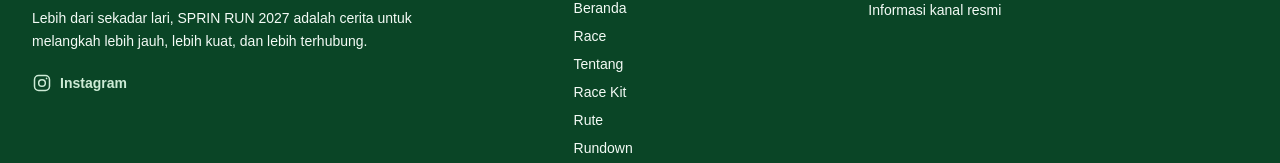
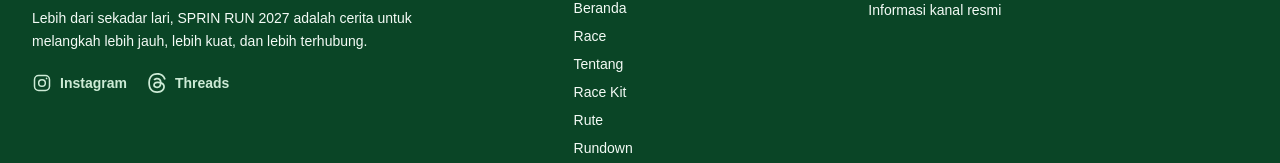
Before and after one commit to moeda-team/sprinrun2027, a Next.js app: page / in a window 1280 px wide. Shown: the part 7214-7377 px from the top of the page. Built offline with nearby package versions, Linux system fonts and the light colour scheme; no server answers.

Commit message:
feat: add Threads link to Footer and organize social media icons

```diff
--- a/src/components/layout/Footer.tsx
+++ b/src/components/layout/Footer.tsx
@@ -9,12 +9,13 @@ export function Footer() {
           <div className="max-w-sm">
             <a href="#home" className="font-display text-2xl uppercase italic tracking-tight">SPRIN RUN <span className="text-off-white">2027</span></a>
             <p className="mt-4 text-sm leading-relaxed text-off-white/60">Lebih dari sekadar lari, SPRIN RUN 2027 adalah cerita untuk melangkah lebih jauh, lebih kuat, dan lebih terhubung.</p>
+            <div className="mt-5 flex flex-wrap gap-x-5 gap-y-2">
               <a
                 href="https://www.instagram.com/sprinrun2027"
                 target="_blank"
                 rel="noopener noreferrer"
                 aria-label="Instagram SPRIN RUN 2027 (buka di tab baru)"
-              className="mt-5 inline-flex items-center gap-2 text-sm font-semibold text-soft-mint transition-colors hover:text-off-white"
+                className="inline-flex items-center gap-2 text-sm font-semibold text-soft-mint transition-colors hover:text-off-white"
               >
                 <svg aria-hidden="true" viewBox="0 0 24 24" fill="none" className="h-5 w-5" xmlns="http://www.w3.org/2000/svg">
                   <rect x="3" y="3" width="18" height="18" rx="5" stroke="currentColor" strokeWidth="1.8" />
@@ -23,6 +24,19 @@ export function Footer() {
                 </svg>
                 Instagram
               </a>
+              <a
+                href="https://www.threads.com/@sprinrun2027"
+                target="_blank"
+                rel="noopener noreferrer"
+                aria-label="Threads SPRIN RUN 2027 (buka di tab baru)"
+                className="inline-flex items-center gap-2 text-sm font-semibold text-soft-mint transition-colors hover:text-off-white"
+              >
+                <svg aria-hidden="true" viewBox="0 0 24 24" fill="currentColor" className="h-5 w-5" xmlns="http://www.w3.org/2000/svg">
+                  <path d="M12.186 24h-.007c-3.581-.024-6.334-1.205-8.184-3.509C2.35 18.44 1.5 15.586 1.472 12.01v-.017c.03-3.579.879-6.43 2.525-8.482C5.845 1.205 8.6.024 12.18 0h.014c2.746.02 5.043.725 6.826 2.098 1.677 1.29 2.858 3.13 3.509 5.467l-2.04.569c-1.104-3.96-3.898-5.984-8.304-6.015-2.91.022-5.11.936-6.54 2.717C4.307 6.504 3.616 8.914 3.589 12c.027 3.086.718 5.496 2.057 7.164 1.43 1.783 3.631 2.698 6.54 2.717 2.623-.02 4.358-.631 5.8-2.045 1.647-1.613 1.618-3.593 1.09-4.798-.31-.71-.873-1.3-1.634-1.75-.192 1.352-.622 2.446-1.284 3.272-.886 1.102-2.14 1.704-3.73 1.79-1.202.065-2.361-.218-3.259-.801-1.063-.689-1.685-1.74-1.752-2.964-.065-1.19.408-2.285 1.33-3.082.88-.76 2.119-1.207 3.583-1.291a14 14 0 0 1 3.02.142c-.126-.742-.375-1.332-.75-1.757-.513-.586-1.308-.883-2.359-.89h-.029c-.844 0-1.992.232-2.721 1.32l-1.757-1.18c.98-1.454 2.568-2.256 4.478-2.256h.044c3.194.02 5.097 1.975 5.287 5.388q.163.07.321.142c1.49.7 2.58 1.761 3.154 3.07.797 1.82.871 4.79-1.548 7.158-1.85 1.81-4.094 2.628-7.277 2.65Zm1.003-11.69q-.362 0-.739.021c-1.836.103-2.98.946-2.916 2.143.067 1.256 1.452 1.839 2.784 1.767 1.224-.065 2.818-.543 3.086-3.71a10.5 10.5 0 0 0-2.215-.221Z" />
+                </svg>
+                Threads
+              </a>
+            </div>
           </div>
           <nav aria-label="Menu footer">
             <h2 className="mb-4 font-bold">Menu</h2>
```
Lines whose indentation alone changed are shown as unchanged.
